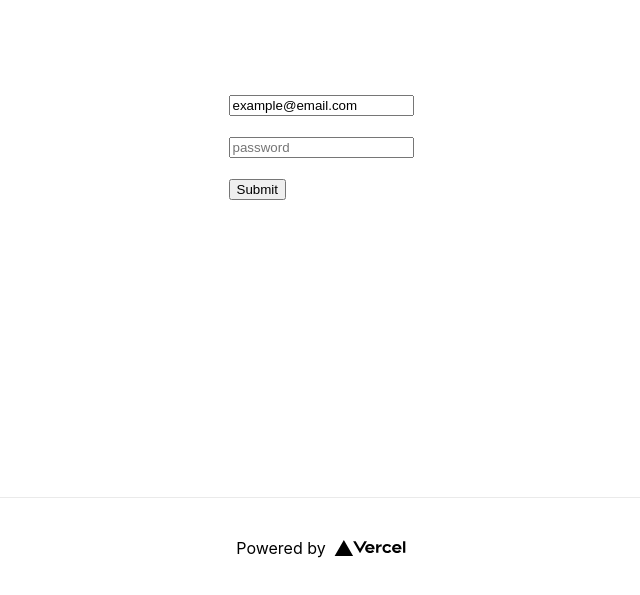
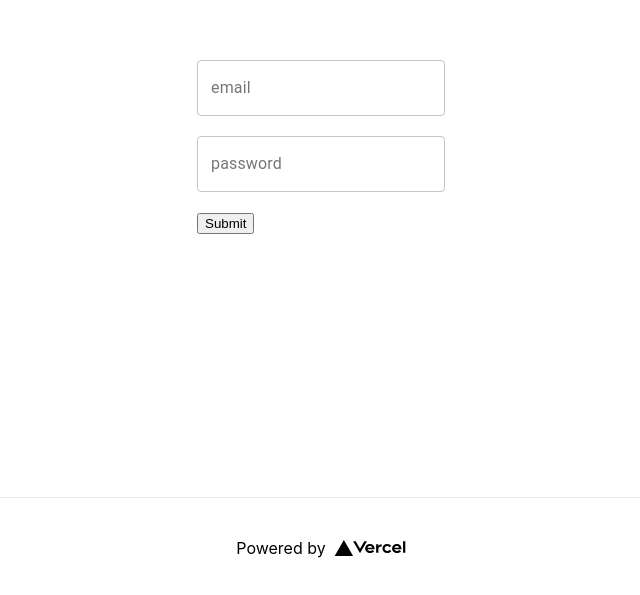
Before and after one commit to RichardMillerWimmer/next-typescript-react-hook-form, a Next.js app: page / in a window 1280 px wide. Shown: the part 203-798 px from the top of the page, without its empty margins (319-959 px from the left). Built offline with nearby package versions, Linux system fonts and the light colour scheme.

Commit message:
Controller from hook form with material ui textfield component

```diff
--- a/pages/index.tsx
+++ b/pages/index.tsx
@@ -3,11 +3,10 @@ import Head from 'next/head'
 import Image from 'next/image'
 import styles from '../styles/Home.module.css'
 
-import {useForm, SubmitHandler, Resolver} from 'react-hook-form';
+import {useForm, SubmitHandler, Controller} from 'react-hook-form';
 import { yupResolver} from '@hookform/resolvers/yup';
 import * as yup from 'yup';
-import { string } from 'yup/lib/locale';
-import { ErrorSharp } from '@material-ui/icons';
+import {TextField} from '@material-ui/core';
 
 interface IFormInputs {
   email: string,
@@ -22,13 +21,13 @@ const scheme: yup.SchemaOf<IFormInputs> = yup.object().shape({
 // const resolver: Resolver<IFormInputs> = yupResolver(scheme);
 
 const Home: NextPage = () => {
-  const { register, handleSubmit, watch, formState: {errors} } = useForm<IFormInputs>({ resolver: yupResolver(scheme)})
+  const { register, handleSubmit, watch, control, formState: {errors} } = useForm<IFormInputs>({ resolver: yupResolver(scheme)})
 
   const formSubmitHandler: SubmitHandler<IFormInputs> = (data: IFormInputs) => {
     console.log(data)
   }
   // console.log(errors)
-  // console.log(watch('email'))
+  console.log(watch('email'))
 
   return (
     <div className={styles.container}>
@@ -40,13 +39,11 @@ const Home: NextPage = () => {
 
       <main className={styles.main}>
         <form onSubmit={handleSubmit(formSubmitHandler)}>
-          <input defaultValue='example@email.com' {...register('email')} />
+          <Controller name='email' control={control} defaultValue='' render={({field}) => (<TextField {...field} label='email' variant='outlined' error={!!errors.email} helperText={errors.email ? errors.email?.message : ''}/>)} />
+          <br />
+          <br />
+          <Controller name='password' control={control} defaultValue='' render={({field}) => (<TextField {...field} label='password' variant='outlined' type='password' error={!!errors.password} helperText={errors.password ? errors.password?.message : ''}/>)} />
           <br/>
-          {errors.email && errors.email?.message && <span>{errors.email.message}</span>}
-          <br/>
-          <input type='password' placeholder='password' {...register('password')} />
-          <br/>
-          {errors.password && errors.password?.message && <span>{errors.password.message}</span>}
           <br/>
           <input type='submit' />
         </form>
```
